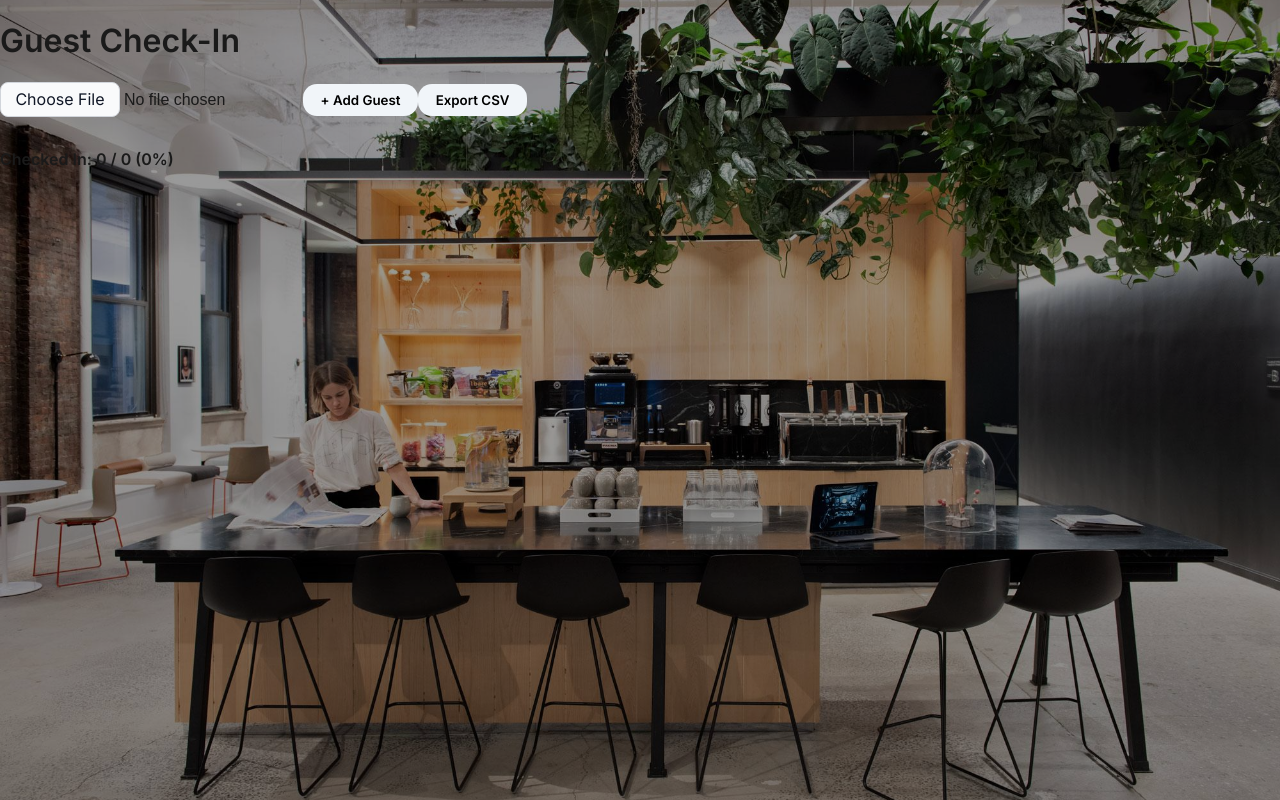
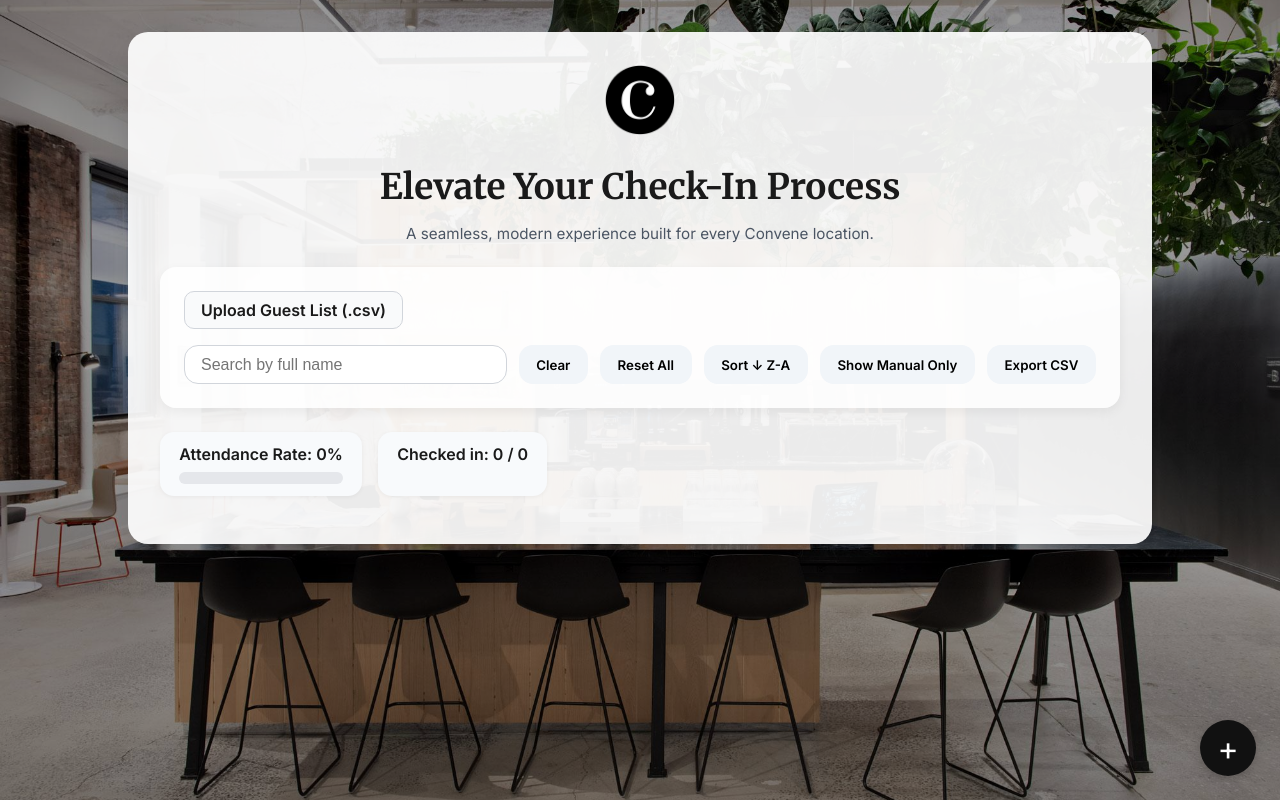
Before and after one commit to ogeylanioglu/check-in-app-bitbucket-preview, a React (Vite) app: page / in a window 1280 px wide. Built offline with nearby package versions, Linux system fonts and the light colour scheme; the HTML template or start-up script is replaced by a standard one.

Commit message:
Update App.jsx

```diff
--- a/src/App.jsx
+++ b/src/App.jsx
@@ -1,90 +1,169 @@
-import React, { useState } from "react";
+import React, { useState, useEffect } from "react";
 import Papa from "papaparse";
-import ExportCSVButton from "./components/ExportCSVButton";
-import "./index.css"; //
+import logo from "./assets/C_logo.png";
 
 function App() {
   const [guestList, setGuestList] = useState([]);
+  const [searchTerm, setSearchTerm] = useState("");
   const [checkedIn, setCheckedIn] = useState({});
+  const [sortAsc, setSortAsc] = useState(true);
+  const [showManualOnly, setShowManualOnly] = useState(false);
 
-  // CSV Upload Handler
-  const handleFileUpload = (e) => {
-    Papa.parse(e.target.files[0], {
+  const addManualGuest = () => {
+    const fullName = prompt("Enter guest's full name:");
+    if (!fullName || !fullName.trim()) return;
+
+    const name = fullName.trim();
+    const email = name.toLowerCase().replace(/ /g, ".") + "@manual.com";
+
+    const newGuest = { Name: name, Email: email, manual: true };
+    const updatedList = [...guestList, newGuest];
+    setGuestList(updatedList);
+    localStorage.setItem("guestList", JSON.stringify(updatedList));
+  };
+
+  const exportCSV = () => {
+    const dataToExport = guestList.map(guest => ({
+      Name: guest.Name,
+      CheckedIn: checkedIn[guest.Name] ? "Yes" : "No",
+      Manual: guest.manual ? "Yes" : "No",
+    }));
+    const csv = Papa.unparse(dataToExport);
+    const blob = new Blob([csv], { type: "text/csv;charset=utf-8;" });
+    const url = URL.createObjectURL(blob);
+    const link = document.createElement("a");
+    link.setAttribute("href", url);
+    link.setAttribute("download", "checkin_results.csv");
+    document.body.appendChild(link);
+    link.click();
+    document.body.removeChild(link);
+  };
+
+  useEffect(() => {
+    const savedList = localStorage.getItem("guestList");
+    const savedCheckIns = localStorage.getItem("checkedIn");
+    if (savedList) setGuestList(JSON.parse(savedList));
+    if (savedCheckIns) setCheckedIn(JSON.parse(savedCheckIns));
+  }, []);
+
+  useEffect(() => {
+    localStorage.setItem("guestList", JSON.stringify(guestList));
+  }, [guestList]);
+
+  useEffect(() => {
+    localStorage.setItem("checkedIn", JSON.stringify(checkedIn));
+  }, [checkedIn]);
+
+  const handleCSVUpload = (e) => {
+    const file = e.target.files[0];
+    Papa.parse(file, {
       header: true,
+      skipEmptyLines: true,
       complete: (results) => {
-        const uploadedGuests = results.data.map((row) => ({
-          Name: row.Name,
-          checkedIn: false,
-          manual: false,
-        }));
-        setGuestList(uploadedGuests);
+        const cleaned = results.data.map(row => ({
+          Name: row.Name?.trim()
+        })).filter(row => row.Name);
+        setGuestList(cleaned);
+        setCheckedIn({});
+        localStorage.setItem("guestList", JSON.stringify(cleaned));
+        localStorage.setItem("checkedIn", JSON.stringify({}));
       },
     });
   };
 
-  // Manual Add Guest
-  const handleAddGuest = () => {
-    const name = prompt("Enter guest name:");
-    if (name) {
-      setGuestList([
-        ...guestList,
-        { Name: name, checkedIn: false, manual: true },
-      ]);
-    }
+  const toggleCheckIn = (name) => {
+    const updated = { ...checkedIn, [name]: !checkedIn[name] };
+    setCheckedIn(updated);
+    localStorage.setItem("checkedIn", JSON.stringify(updated));
   };
 
-  // Toggle Check-In
-  const toggleCheckIn = (name) => {
-    setCheckedIn((prev) => ({
-      ...prev,
-      [name]: !prev[name],
-    }));
+  const clearData = () => {
+    setGuestList([]);
+    setCheckedIn({});
+    localStorage.clear();
   };
 
-  // Stats
-  const checkedCount = Object.values(checkedIn).filter(Boolean).length;
-  const percentage =
-    guestList.length > 0 ? Math.round((checkedCount / guestList.length) * 100) : 0;
+  const filteredGuests = guestList
+    .filter((guest) => {
+      const matchesSearch = guest.Name?.toLowerCase().includes(searchTerm.toLowerCase());
+      const matchesManual = !showManualOnly || guest.manual;
+      return matchesSearch && matchesManual;
+    })
+    .sort((a, b) =>
+      sortAsc ? a.Name.localeCompare(b.Name) : b.Name.localeCompare(a.Name)
+    );
+
+  const total = guestList.length;
+  const checked = Object.values(checkedIn).filter(Boolean).length;
+  const percentage = total > 0 ? ((checked / total) * 100).toFixed(1) : 0;
 
   return (
-    <div className="container"> {/* restored wrapper */}
-      <h1>Guest Check-In</h1>
+    <div className="wrapper">
+      <header className="hero">
+        <img src={logo} alt="Convene Logo" className="logo" />
+        <h1>Elevate Your Check-In Process</h1>
+        <p className="subtitle">A seamless, modern experience built for every Convene location.</p>
+      </header>
 
-      {/* File Upload */}
-      <input
-        type="file"
-        accept=".csv"
-        onChange={handleFileUpload}
-        className="upload-btn"  // styled class
-      />
+      <div className="controls">
+        <div className="upload-wrapper">
+          <label htmlFor="csvUpload" className="upload-label">Upload Guest List (.csv)</label>
+          <input
+            type="file"
+            id="csvUpload"
+            className="hidden-input"
+            accept=".csv"
+            onChange={handleCSVUpload}
+          />
+        </div>
 
-      {/* Add Guest */}
-      <button onClick={handleAddGuest} className="add-btn">
-        + Add Guest
-      </button>
-
-      {/* Export CSV (new component) */}
-      <ExportCSVButton guestList={guestList} checkedIn={checkedIn} />
-
-      {/* Attendance Stats */}
-      <div className="stats">
-        <p>
-          Checked In: {checkedCount} / {guestList.length} ({percentage}%)
-        </p>
+        <div className="search-row">
+          <input
+            type="text"
+            placeholder="Search by full name"
+            value={searchTerm}
+            onChange={(e) => setSearchTerm(e.target.value)}
+          />
+          <button onClick={() => setSearchTerm("")}>Clear</button>
+          <button onClick={clearData}>Reset All</button>
+          <button onClick={() => setSortAsc((prev) => !prev)}>
+            Sort {sortAsc ? "↓ Z-A" : "↑ A-Z"}
+          </button>
+          <button onClick={() => setShowManualOnly(prev => !prev)}>
+            {showManualOnly ? "Show All" : "Show Manual Only"}
+          </button>
+          <button onClick={exportCSV}>Export CSV</button>
+        </div>
       </div>
 
-      {/* Guest List */}
-      <ul className="guest-list">
-        {guestList.map((guest, index) => (
-          <li
-            key={index}
-            className={checkedIn[guest.Name] ? "checked-in" : "not-checked"}
+      <div className="stats">
+        <div className="stat-box">
+          Attendance Rate: {percentage}%
+          <div className="progress-container">
+            <div className="progress-bar" style={{ width: `${percentage}%` }}></div>
+          </div>
+        </div>
+        <div className="stat-box">Checked in: {checked} / {total}</div>
+      </div>
+
+      <div className="guest-grid">
+        {filteredGuests.map((guest, idx) => (
+          <div
+            key={idx}
             onClick={() => toggleCheckIn(guest.Name)}
+            className={`guest-card ${checkedIn[guest.Name] ? "checked" : ""} ${guest.manual ? "manual" : ""}`}
           >
-            {guest.Name}
-          </li>
+            <div className="guest-top">
+              <span className="guest-name">{guest.Name}</span>
+              <span className={`tag ${checkedIn[guest.Name] ? "green" : "red"}`}>
+                {checkedIn[guest.Name] ? "Checked In" : "Not Checked In"}
+              </span>
+            </div>
+          </div>
         ))}
-      </ul>
+      </div>
+
+      <div className="fab" onClick={addManualGuest}>+</div>
     </div>
   );
 }
```
